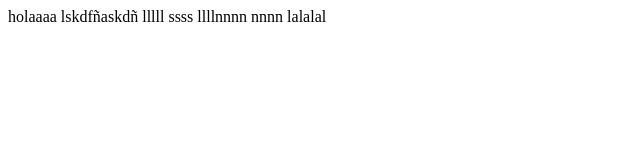
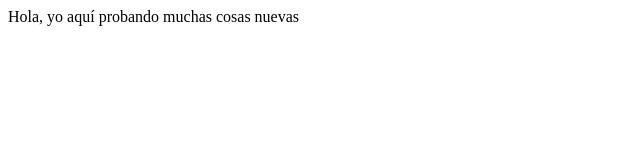
Before and after one commit to Jeissoncar97/proyctoDemoCursoPrework, a plain HTML site: page index.html in a window 1280 px wide. Shown: the full height of the page, 0-640 px from the left. Drawn offline with Linux system fonts and the light colour scheme.

Commit message:
Primer cambio de prueba

```diff
--- a/index.html
+++ b/index.html
@@ -7,6 +7,6 @@
     <title>Document</title>
 </head>
 <body>
-    holaaaa lskdfñaskdñ lllll ssss llllnnnn nnnn lalalal
+    Hola, yo aquí probando muchas cosas nuevas
 </body>
 </html>
```
